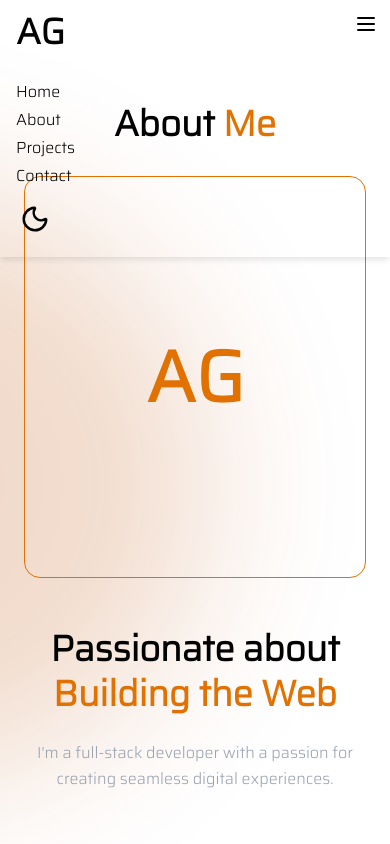
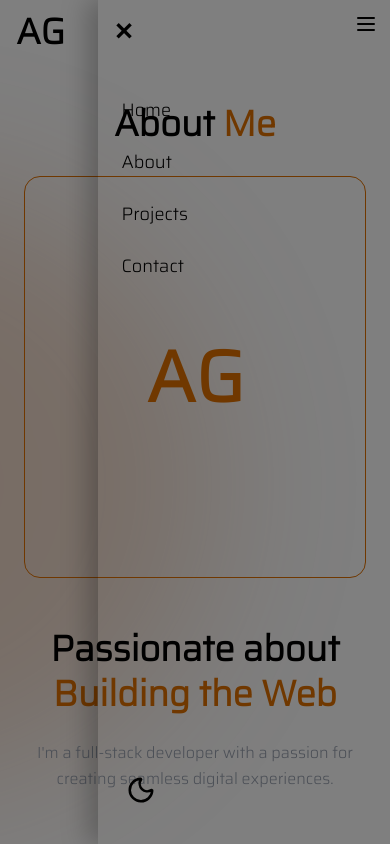
Before and after one commit to Aymane-Guelbaoui/Portfolio, a React (Vite) app: page /about in a window 390 px wide. Both pictures are taken after a click on the button 366 px from the left and 24 px from the top of the page. Shown: the top 844 px of the page. Built offline with nearby package versions, Linux system fonts and the light colour scheme.

Commit message:
Sidebar change

```diff
--- a/src/components/Pages/About.jsx
+++ b/src/components/Pages/About/About.jsx
@@ -1,11 +1,16 @@
 import React, { useState, useEffect } from "react";
 import { X } from "lucide-react";
+
 
 const certificates = [
   { id: 1, issuer: "Alx", img: "/Images/Certificates/Alx-Cert-1.png" },
   { id: 2, issuer: "Alx", img: "/Images/Certificates/Alx-Cert-2.png" },
   { id: 3, issuer: "Coursera", img: "/Images/Certificates/Coursera-Cert-4.png" },
-  { id: 4, issuer: "Coursera", img: "/Images/Certificates/Coursera-Cert-3.png" }
+  { id: 4, issuer: "Coursera", img: "/Images/Certificates/Coursera-Cert-3.png" },
+  { id: 5, issuer: "Alx", img: "/Images/Certificates/Alx-Cert-1.png" },
+  { id: 6, issuer: "Alx", img: "/Images/Certificates/Alx-Cert-2.png" },
+  { id: 7, issuer: "Coursera", img: "/Images/Certificates/Coursera-Cert-4.png" },
+  { id: 8, issuer: "Coursera", img: "/Images/Certificates/Coursera-Cert-3.png" }
 ];
 
 export default function About() {
@@ -72,7 +77,7 @@ export default function About() {
         </div>
       </div>
 
-      {/* Certificates */}
+      {/* CertiFicates */}
       <div className="w-full mt-12 flex flex-col items-center">
         <h3 className="text-lg font-semibold uppercase tracking-wider text-center mb-4 text-gray-300">
           Certifications
--- a/src/components/Pages/Contact.jsx
+++ b/src/components/Pages/Contact.jsx
@@ -62,8 +62,8 @@ const Contact = () => {
   };
 
   return (
-    <section id="contact" className="mt-25  flex items-center">
-      <div class="absolute top-0 -z-10 h-full w-full"><div class="absolute bottom-auto left-0 right-auto top-0 h-[500px] w-[500px] -translate-x-[-40%] translate-y-[30%] rounded-full bg-[#bb4d00] opacity-30 blur-[80px]"></div></div>
+    <section id="contact" className="mt-25 flex items-center">
+      <div class="absolute top-0 -z-10 h-full w-full"><div class="absolute bottom-auto left-auto right-0 top-0 h-[600px] w-[600px] -translate-x-[30%] translate-y-[20%] rounded-full bg-[#bb4d00] opacity-25 blur-[80px]"></div></div>
       <div className="max-w-6xl mx-auto px-6 w-full">
         <h2 className="text-4xl font-bold text-center mb-16">
           Get In <span className="text-amber-600">Touch</span>
--- a/src/components/Templates/Temp/NavBar.jsx
+++ b/src/components/Templates/Temp/NavBar.jsx
@@ -6,7 +6,7 @@ import { AnimatePresence, motion } from "framer-motion";
 import { Home as HomeIcon } from 'lucide-react';
 import Home from '../../Pages/Home/Home';
 import Contact from '../../Pages/Contact';
-import About from '../../Pages/About';
+import About from '../../Pages/About/About';
 import Theme from '../Theme/Theme';
 import Projects from '../../Pages/Projects';
 
@@ -87,34 +87,62 @@ function Layout() {
             </svg>
           </button>
         </div>
+       <AnimatePresence>
+          {isMobile && open && (
+              <>
+                {/* Backdrop */}
+                <motion.div
+                  className="fixed inset-0 bg-black/50 z-40"
+                  initial={{ opacity: 0 }}
+                  animate={{ opacity: 1 }}
+                  exit={{ opacity: 0 }}
+                  onClick={() => setOpen(false)}
+                />
 
-        {/* Mobile menu */}
-        {isMobile && open && (
-          <div
-            className="flex flex-col gap-1 px-4 py-4 absolute top-full left-0 right-0 z-40"
+                {/* Sidebar */}
+                <motion.div
+            className="fixed top-0 right-0 h-full z-50 flex flex-col px-6 py-8"
             style={{
+              width: "75vw",
               backgroundColor: "var(--nav-bg)",
-              boxShadow: "0 4px 6px -1px rgba(0, 0, 0, 0.1)"
+              boxShadow: "-10px 0 25px rgba(0,0,0,0.25)"
             }}
+            initial={{ x: "100%" }}
+            animate={{ x: 0 }}
+            exit={{ x: "100%" }}
+            transition={{ type: "spring", stiffness: 260, damping: 25 }}
           >
+            {/* Close X */}
+            <button
+              onClick={() => setOpen(false)}
+              className="absolute top-4 left-4 text-2xl font-bold hover:text-amber-600"
+            >
+              ✕
+            </button>
+
+            {/* Links */}
+            <div className="flex flex-col gap-6 mt-16">
               {["Home", "About", "Projects", "Contact"].map((link) => (
                 <NavLink
                   key={link}
                   to={link === "Home" ? "/" : `/${link.toLowerCase()}`}
-                className="relative group text-base active:text-amber-600"
+                  className="text-lg font-medium active:text-amber-600"
+                  onClick={() => setOpen(false)}
                 >
                   {link}
-                <span className=""></span>
                 </NavLink>
               ))}
-            <div className="pt-2">
+            </div>
+
+            {/* Theme switch */}
+            <div className="mt-auto pt-6">
               <Theme />
             </div>
-          </div>
-
+          </motion.div>
+            </>
           )}
+        </AnimatePresence>
       </nav>
-
       <div className="">
         <Outlet/>
       </div>
```
Also changed, not shown: src/components/Pages/Home/Home.css (deleted). Lines whose indentation alone changed are shown as unchanged.
